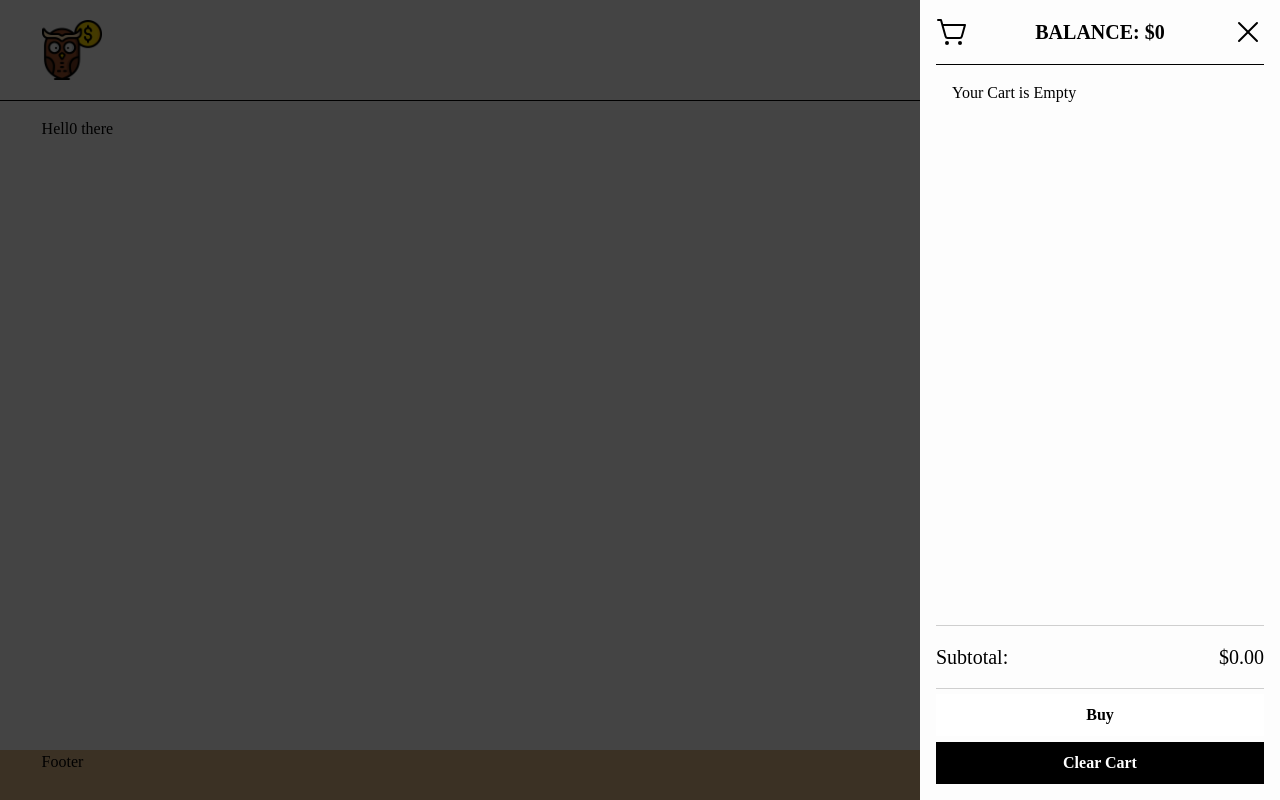
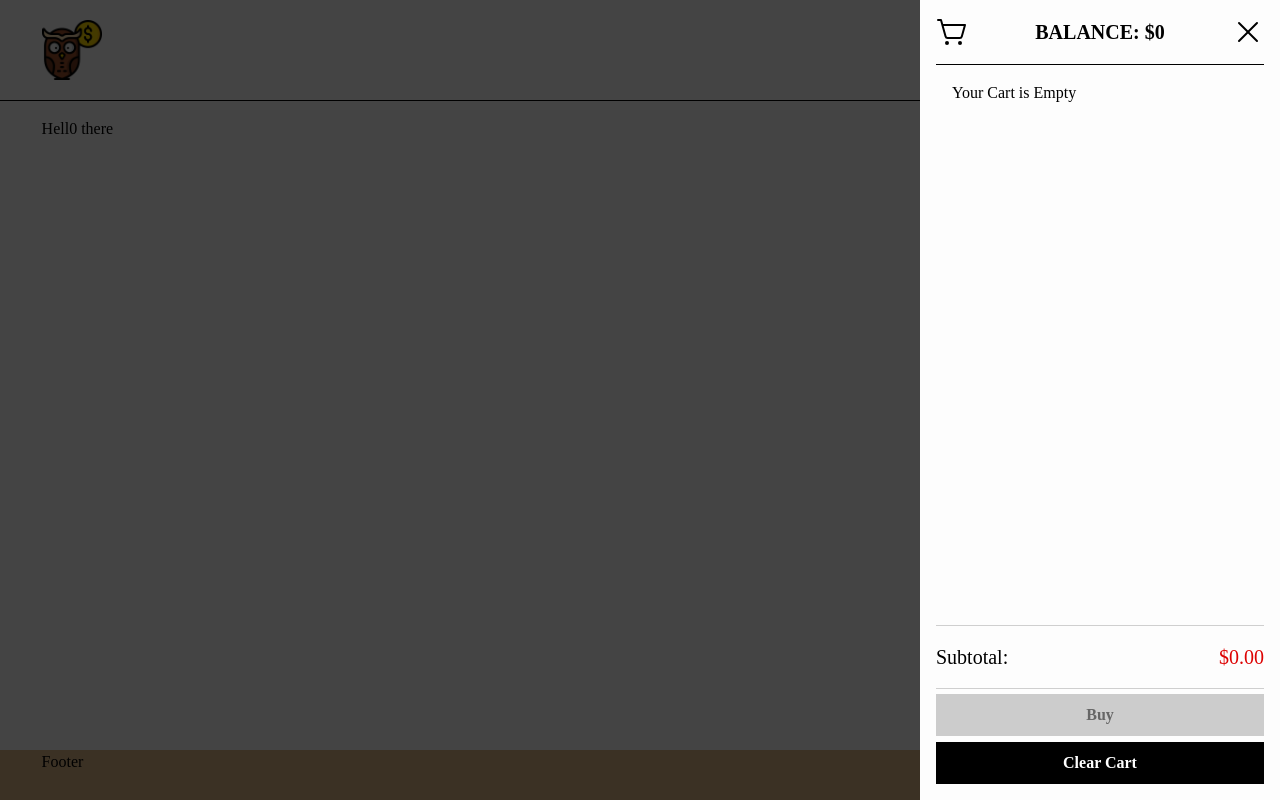
Before and after one commit to flnx/Billionaire-Cash-Splash, a React (Vite) app: page /inventory in a window 1280 px wide. Both pictures are taken after a click on the icon 1222 px from the left and 50 px from the top of the page. Built offline with nearby package versions, Linux system fonts and the light colour scheme.

Commit message:
adding styles and disabling buttons on negative balance

```diff
--- a/src/components/Cart/Cart.module.scss
+++ b/src/components/Cart/Cart.module.scss
@@ -58,8 +58,16 @@
             color: #fff;
         }
 
-        button:hover, button:focus {
+        button:hover,
+        button:focus {
             opacity: 0.8;
+        }
+
+        button:disabled,
+        button[disabled] {
+            background-color: #cccccc;
+            color: #666666;
+            cursor: not-allowed;
         }
     }
 }
@@ -71,3 +79,7 @@
     height: 100%;
     z-index: 10;
 }
+
+.error {
+    color: rgb(221, 3, 3);
+}
--- a/src/components/Cart/Cart.tsx
+++ b/src/components/Cart/Cart.tsx
@@ -8,8 +8,8 @@ export const Cart = () => {
     const { itemsInCart, subTotal, isOpen, closeCart, clearCart } = useCart();
     const { billionaire, addToInventory } = useBillionaire();
 
-    const isCartEmpty = itemsInCart.length == 0;
-
+    const isCartEmpty: boolean = itemsInCart.length == 0;
+    const isBalanceEnough: boolean = (billionaire?.netWorth ?? -1) >= subTotal;
 
     return isOpen ? (
         <>
@@ -29,10 +29,16 @@ export const Cart = () => {
                 <div className={styles.checkout}>
                     <div className={styles.total}>
                         <span>Subtotal:</span>
-                        <span>${subTotal.toFixed(2)}</span>
+                        <span className={!isBalanceEnough ? styles.error : ''}>
+                            ${subTotal.toFixed(2)}
+                        </span>
                     </div>
-
-                    <button onClick={() => addToInventory(subTotal, clearCart, itemsInCart)}>Buy</button>
+                    <button
+                        onClick={() => addToInventory(subTotal, clearCart, itemsInCart)}
+                        disabled={!isBalanceEnough || isCartEmpty}
+                    >
+                        Buy
+                    </button>
                     <button onClick={clearCart}>Clear Cart</button>
                 </div>
             </aside>
--- a/src/context/BillionaireContext.tsx
+++ b/src/context/BillionaireContext.tsx
@@ -29,7 +29,7 @@ export const BillionaireContextProvider = ({ children }: BillionareContextProps)
     const [billionaire, setBillionaire] = useState<null | billionaireType>(null);
     const [inventory, setInventory] = useState<CartItemType[]>([]);
 
-    const isBillionaireSelected = billionaire ? true : false;
+    const isBillionaireSelected: boolean = !!billionaire;
 
     const selectBillionaire = (selectedBillionaire: billionaireType) => {
         if (!isBillionaireSelected) {
```
Also changed, not shown: src/styles/reset.scss (line endings or trailing spaces).
